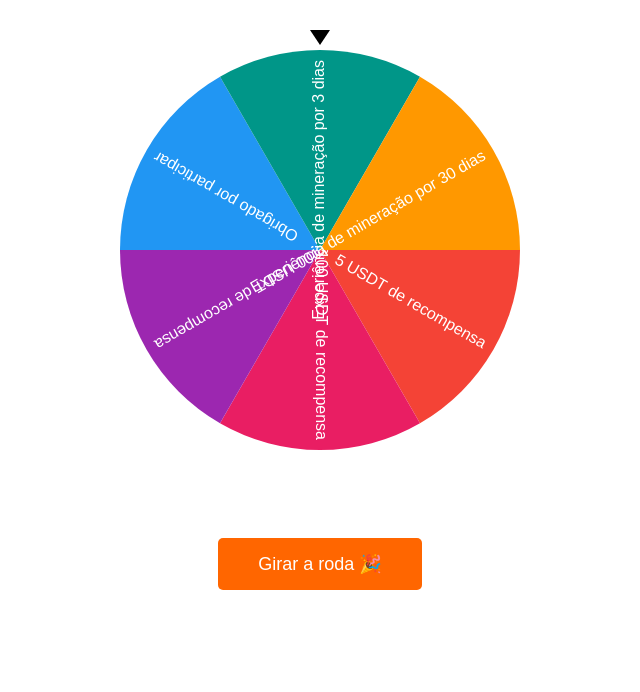
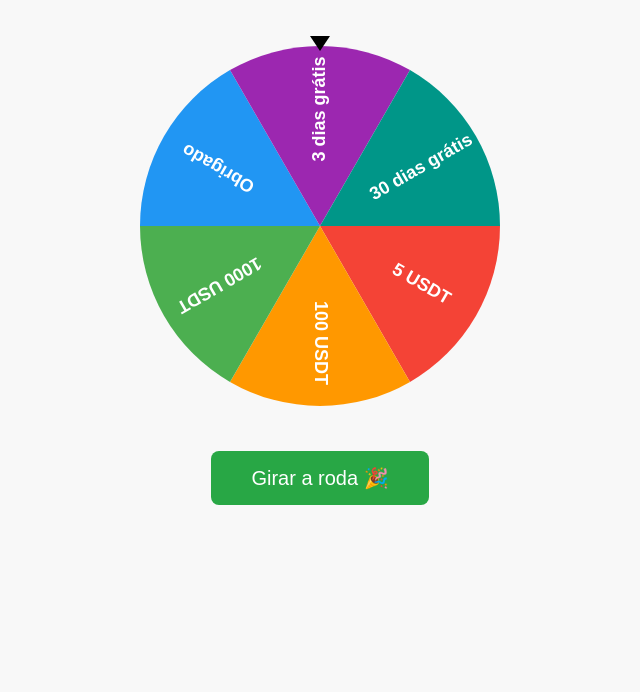
Before and after one commit to hot8881/luckywheel, a plain HTML site: page index.html in a window 1280 px wide. Shown: the part 108-800 px from the top of the page, without its empty margins (320-960 px from the left). Drawn offline with Linux system fonts and the light colour scheme.

Commit message:
Update index.html

```diff
--- a/index.html
+++ b/index.html
@@ -1,41 +1,60 @@
 <!DOCTYPE html>
 <html lang="pt-BR">
 <head>
-<meta charset="UTF-8" />
-<meta name="viewport" content="width=device-width, initial-scale=1" />
-<title>Defi mineração sorteio da roda da sorte</title>
+<meta charset="UTF-8">
+<title>Defi mineração - Roda da Sorte</title>
 <style>
-  body { font-family: Arial, sans-serif; text-align: center; padding: 20px; }
-  #wheelcanvas { margin: 20px auto; display: block; }
-  #spinbtn { padding: 15px 40px; font-size: 18px; background-color: #ff6600; border: none; color: white; border-radius: 5px; cursor: pointer; }
-  #result { margin-top: 20px; font-size: 24px; font-weight: bold; }
+  body {
+    font-family: 'Segoe UI', Tahoma, Geneva, Verdana, sans-serif;
+    text-align: center;
+    background-color: #f8f8f8;
+    padding: 20px;
+  }
+  canvas {
+    margin-top: 20px;
+  }
+  #spinbtn {
+    margin-top: 20px;
+    padding: 15px 40px;
+    font-size: 20px;
+    background: #28a745;
+    color: white;
+    border: none;
+    border-radius: 8px;
+    cursor: pointer;
+  }
+  #result {
+    margin-top: 20px;
+    font-size: 24px;
+    color: #333;
+    font-weight: bold;
+  }
 </style>
 </head>
 <body>
 
-<h1>Defi mineração - Roda da Sorte</h1>
-<canvas id="wheelcanvas" width="500" height="500"></canvas>
-<br />
+<h1>🎁 Roda da Sorte DeFi</h1>
+<canvas id="wheelcanvas" width="400" height="400"></canvas>
+<br>
 <button id="spinbtn">Girar a roda 🎉</button>
 <div id="result"></div>
 
 <script>
 const prizes = [
-  "5 USDT de recompensa",
-  "100 USDT de recompensa",
-  "1000 USDT de recompensa",
-  "Obrigado por participar",
-  "Experiência de mineração por 3 dias",
-  "Experiência de mineração por 30 dias"
+  "5 USDT",
+  "100 USDT",
+  "1000 USDT",
+  "Obrigado",
+  "3 dias grátis",
+  "30 dias grátis"
 ];
-
-const colors = ["#f44336", "#e91e63", "#9c27b0", "#2196f3", "#009688", "#ff9800"];
+const colors = ["#f44336", "#ff9800", "#4caf50", "#2196f3", "#9c27b0", "#009688"];
 
 const canvas = document.getElementById("wheelcanvas");
 const ctx = canvas.getContext("2d");
 const centerX = canvas.width / 2;
 const centerY = canvas.height / 2;
-const radius = 200;
+const radius = 180;
 const segmentAngle = (2 * Math.PI) / prizes.length;
 
 let currentAngle = 0;
@@ -54,22 +73,22 @@ function drawWheel(angle) {
     ctx.lineTo(0, 0);
     ctx.fill();
 
-    ctx.fillStyle = "#fff";
-    ctx.font = "16px Arial";
-    ctx.textAlign = "right";
-    ctx.textBaseline = "middle";
     ctx.save();
     ctx.rotate(i * segmentAngle + segmentAngle / 2);
-    ctx.fillText(prizes[i], radius - 10, 0);
+    ctx.fillStyle = "#fff";
+    ctx.font = "bold 18px Arial";
+    ctx.textAlign = "center";
+    ctx.textBaseline = "middle";
+    ctx.fillText(prizes[i], radius * 0.65, 0);
     ctx.restore();
   }
   ctx.restore();
 
   ctx.fillStyle = "black";
   ctx.beginPath();
-  ctx.moveTo(centerX - 10, centerY - radius - 20);
-  ctx.lineTo(centerX + 10, centerY - radius - 20);
-  ctx.lineTo(centerX, centerY - radius - 5);
+  ctx.moveTo(centerX - 10, centerY - radius - 10);
+  ctx.lineTo(centerX + 10, centerY - radius - 10);
+  ctx.lineTo(centerX, centerY - radius + 5);
   ctx.closePath();
   ctx.fill();
 }
@@ -97,12 +116,12 @@ function spin() {
       drawWheel(currentAngle);
       setTimeout(() => {
         const prize = prizes[randomIndex];
-        document.getElementById("result").textContent = "Parabéns! Você ganhou: " + prize;
+        document.getElementById("result").textContent = "🎉 Você ganhou: " + prize;
         setTimeout(() => {
           window.location.href = "http://hot8881.com";
         }, 3000);
         isSpinning = false;
-      }, 500);
+      }, 300);
     }
   }
   requestAnimationFrame(animate);
@@ -113,7 +132,6 @@ function easeOut(t) {
 }
 
 drawWheel(0);
-
 document.getElementById("spinbtn").addEventListener("click", spin);
 </script>
 
```
